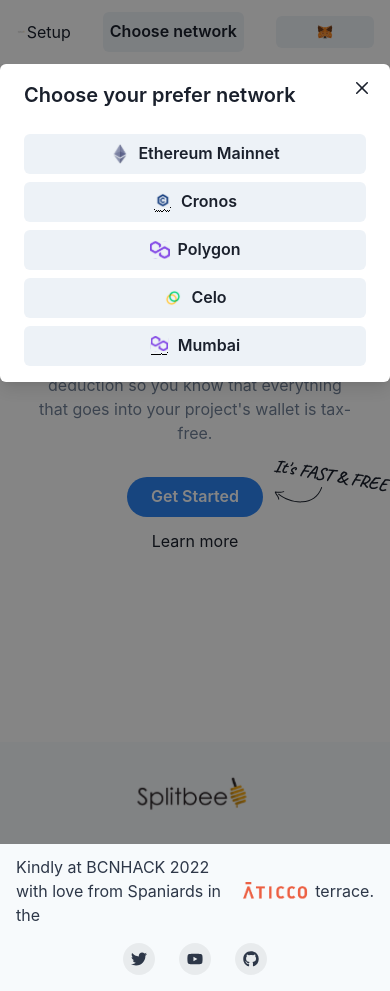
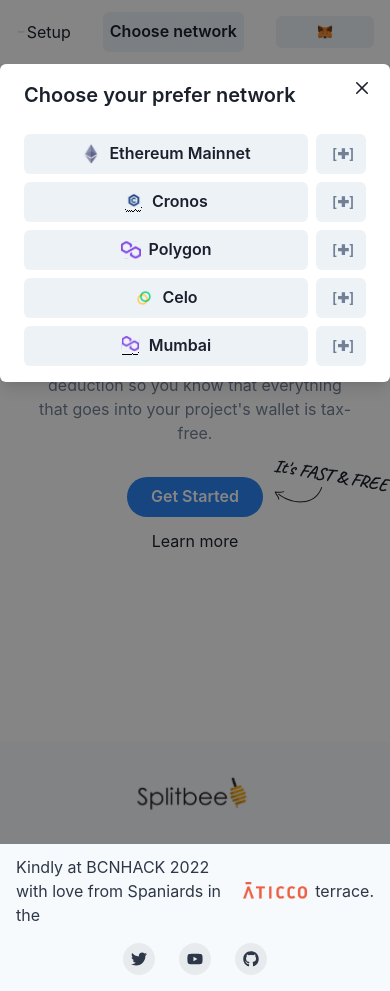
Before and after one commit to ethbcn42/splitbeeDapp, a Next.js app: page / in a window 390 px wide. Both pictures are taken after a click on the button "Choose network". Built offline with nearby package versions, Linux system fonts and the light colour scheme.

Commit message:
feat(add Network):[+] Add Network button for mobiles

```diff
--- a/components/Web3/NetworkSelector.jsx
+++ b/components/Web3/NetworkSelector.jsx
@@ -1,9 +1,10 @@
 import { useSelector } from 'react-redux';
-import {  Button,  useToast, ModalBody, ModalCloseButton, useDisclosure,
-    Modal, ModalOverlay, ModalContent, ModalHeader
+import chakra, {
+    Button, useToast, ModalBody, ModalCloseButton, useDisclosure,
+    Modal, ModalOverlay, ModalContent, ModalHeader, HStack
 } from '@chakra-ui/react';
 import { networks } from '@/utils/constants';
-import { switchNetwork } from '@/store/slices/web3/utils/connectUser';
+import { switchNetwork, addNetwork } from '@/store/slices/web3/utils/connectUser';
 import Image from 'next/image';
 import { useState } from "react";
 
@@ -12,7 +13,8 @@
     const { address, network } = useSelector(state => state.web3)
     const { isOpen, onOpen, onClose } = useDisclosure();
     const [selectNetwork, setSelectNetwork] = useState(
-      {logo: undefined,
+        {
+            logo: undefined,
             text: 'Choose network'
         }
     );
@@ -31,13 +33,27 @@
         }
         await switchNetwork(window.ethereum, chainId);
     }
+    const addNet = async (chainId) => {
+        //TOFIX: no está saltando metamask :(
+        if (!window.ethereum) {
+            return toast({
+                title: 'Metamask is not installed',
+                description: 'Please install Metamask',
+                status: 'error',
+                duration: 4200,
+                isClosable: true,
+                position: 'top'
+            })
+        }
+        await switchNetwork(window.ethereum, chainId);
+    }
+
 
     return (
-
         <>
             <Button
                 onClick={onOpen}
-          leftIcon={selectNetwork.logo ? <Image width="20" height="20" src={selectNetwork.logo}/> : null}
+                leftIcon={selectNetwork.logo ? <Image width="20" height="20" src={selectNetwork.logo} /> : null}
             >
                 {selectNetwork.text}
             </Button>
@@ -48,18 +64,35 @@
                     <ModalCloseButton />
                     <ModalBody>
                         {Object.keys(networks).map((chain) => {
-                    const { chainName:name, chainId, logo } = networks[chain];
-                    return(<Button
-                      leftIcon={<Image width="20" height="20" src={logo}/>}
-                      key={chainId }
+                            const { chainName: name, chainId, logo } = networks[chain];
+                            return (
+                                <HStack>
+                                    <Button
+                                        leftIcon={<Image width="20" height="20" src={logo} />}
+                                        key={chainId}
                                         width="100%"
                                         mb="2"
                                         onClick={(e) => {
                                             switchNet(chainId);
                                             onClose();
-                        setSelectNetwork({logo, text: name})
+                                            setSelectNetwork({ logo, text: name })
                                         }}
-                    >{name}</Button>)
+                                    >{name}</Button>
+                                    <Button
+                                        key={chainId}
+                                        display="block"
+                                        fontSize="sm"
+                                        mb="2"
+                                        color="gray.500"
+                                        onClick={(e) => {
+                                            addNet(chainId);
+                                            onClose();
+                                        }}
+                                    >
+                                        [✚]
+                                    </Button>
+                                </HStack>
+                            )
                         })}
                     </ModalBody>
                 </ModalContent>
--- a/store/slices/web3/utils/connectUser.js
+++ b/store/slices/web3/utils/connectUser.js
@@ -94,6 +94,24 @@
     return network
 }
 
+export const addNetwork = async (ethereum, chainId) => {
+    try {
+        store.dispatch(setLoading(true));
+        const { logo, img, ...network } = networks[parseInt(chainId)]
+        await ethereum.request({
+            method: "wallet_addEthereumChain",
+            params: [{
+                ...network
+            }],
+        });
+        store.dispatch(selectNetwork(ethers.utils.hexValue(chainId)));
+        store.dispatch(setLoading(false));
+    } catch (error) {
+        //TODO: handle error with toastify
+        alert(error.message);
+    }
+}
+
 export const switchNetwork = async (ethereum, chainId) => {
     try {
         console.log({ chainId })
@@ -108,7 +126,7 @@
         if (error.code === 4902) {
             try {
                 console.log({ network: networks[parseInt(chainId)], chain: chainId })
-                const {logo, img, ...network} = networks[parseInt(chainId)]
+                const { logo, img, ...network } = networks[parseInt(chainId)]
                 await ethereum.request({
                     method: "wallet_addEthereumChain",
                     params: [{
@@ -119,6 +137,7 @@
                 store.dispatch(selectNetwork(ethers.utils.hexValue(chainId)));
                 store.dispatch(setLoading(false));
             } catch (error) {
+                //TODO: handle error with toastify
                 alert(error.message);
             }
         }
```
Lines whose indentation alone changed are shown as unchanged.
